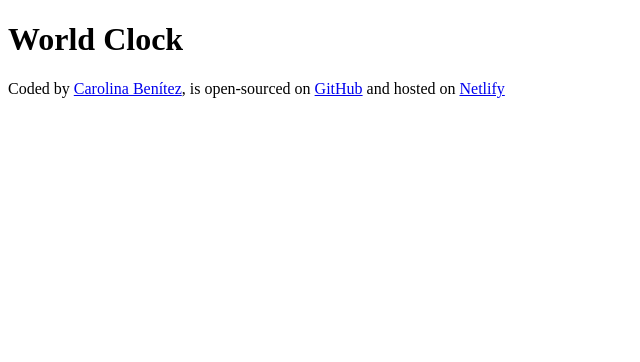
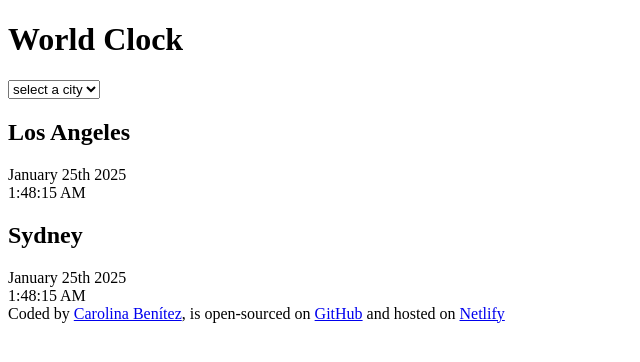
Before and after one commit to CarolinaBenitezRodas/WorldClock, a plain HTML site: page index.html in a window 1280 px wide. Shown: the whole page, without its empty margins (0-640 px from the left). Drawn offline with Linux system fonts and the light colour scheme.

Commit message:
Added basic HTML

```diff
--- a/index.html
+++ b/index.html
@@ -7,19 +7,32 @@
     <title>World Clock</title>
   </head>
   <body>
-    <h1>World Clock</h1>
+    <div class="container">
+      <h1>World Clock</h1>
+      <select>
+        <option value="">select a city</option>
+        <option value="">Asunción</option>
+        <option value="">New York</option>
+        <option value="">Paris</option>
+      </select>
+    </div>
+    <div class="city">
+      <h2>Los Angeles</h2>
+      <div class="date">January 25th 2025</div>
+      <div class="time">1:48:15 AM</div>
+    </div>
+    <h2>Sydney</h2>
+      <div class="date">January 25th 2025</div>
+      <div class="time">1:48:15 AM</div>
+    </div>
     <footer>
       Coded by
       <a href="https://github.com/CarolinaBenitezRodas" target="_blank">
         Carolina Benítez</a
       >, is open-sourced on
-      <a
-        href="https://github.com/CarolinaBenitezRodas/ForecastNow"
-        target="_blank"
-        >GitHub</a
-      >
+      <a href="https://github.com/CarolinaBenitezRodas/WorldClock">GitHub</a>
       and hosted on
-      <a href="https://forecastmeteo.netlify.app/" target="_blank">Netlify</a>
+      <a href="https://worlldclock.netlify.app/" target="_blank">Netlify</a>
     </footer>
   </body>
   <script>
```
